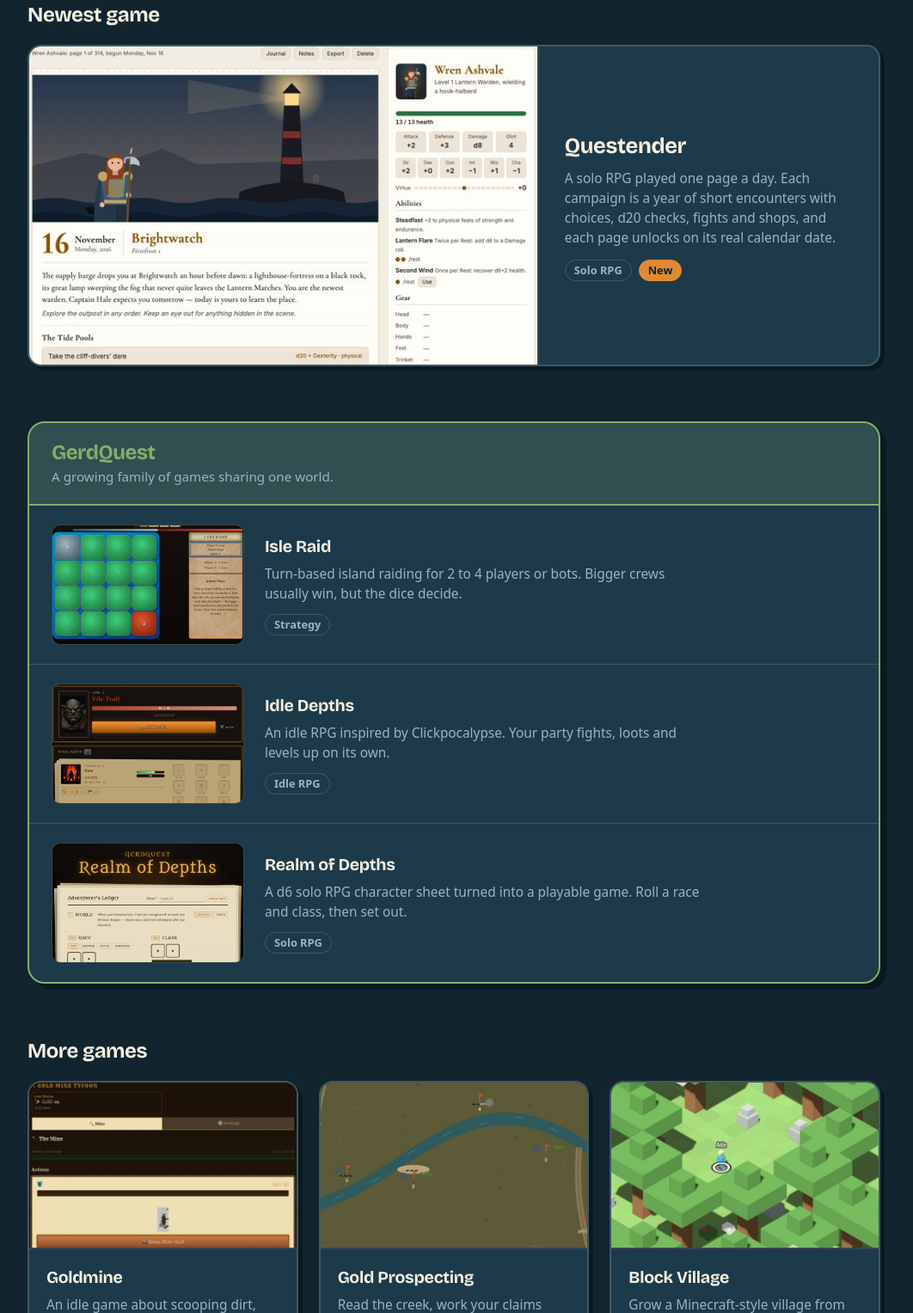
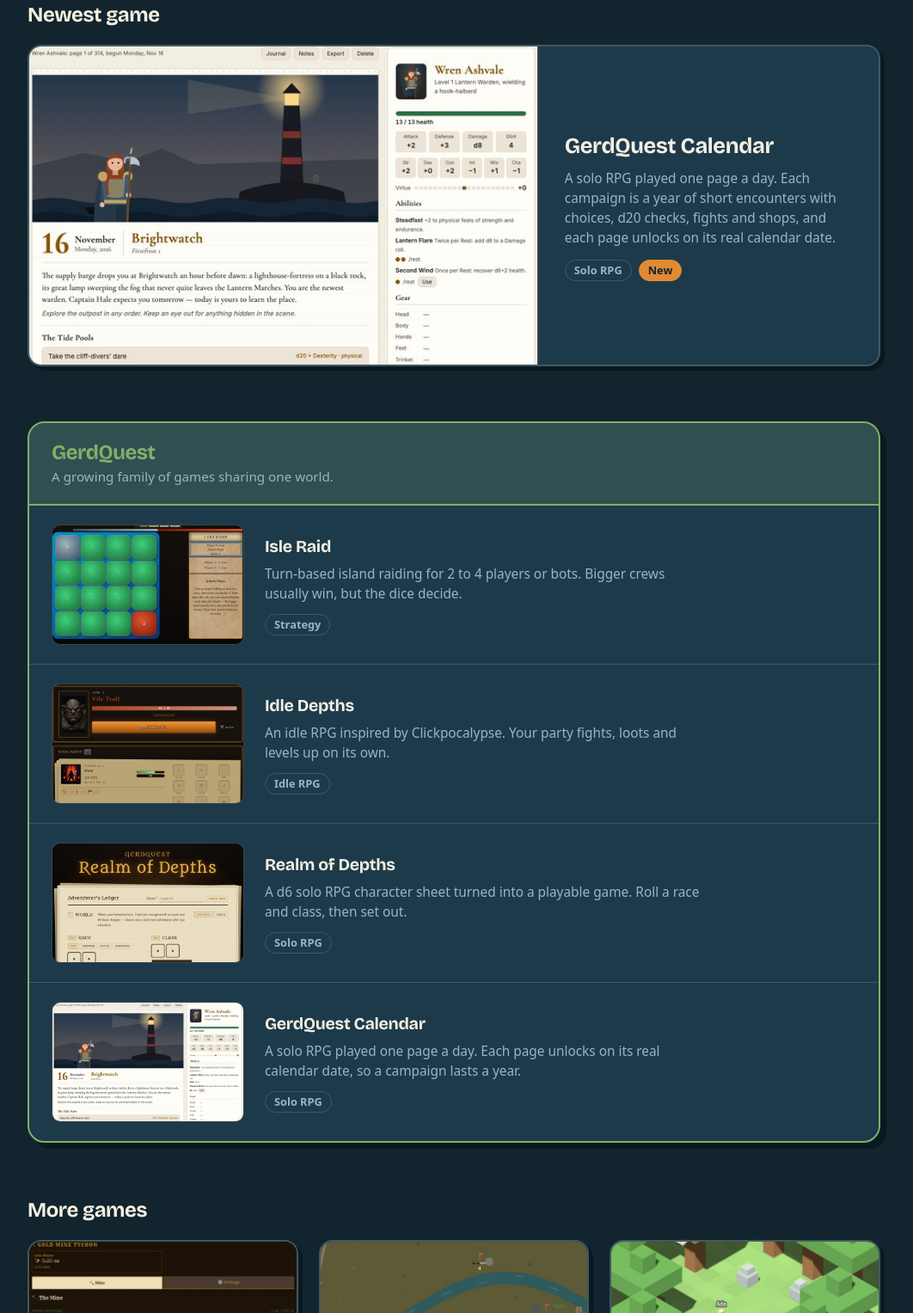
Before and after one commit to NerdyToddGerdy/nerdy-gerdy-games, a plain HTML site: page index.html in a window 1280 px wide. Shown: the part 333-1860 px from the top of the page at 86% size, without its empty margins (112-1174 px from the left). Drawn offline with nearby package versions, Linux system fonts and the light colour scheme; a web font is replaced by a local one.

Commit message:
Rename Questender to GerdQuest Calendar and list it in the GerdQuest series
Co-Authored-By: Claude Opus 5.5 <noreply@anthropic.com>

```diff
--- a/index.html
+++ b/index.html
@@ -44,10 +44,10 @@
     <section aria-labelledby="featured-title">
         <h2 class="section-title" id="featured-title">Newest game</h2>
 
-        <a class="game featured" href="https://nerdytoddgerdy.github.io/questender/">
-            <img class="thumb" src="shots/questender.jpg" alt="" width="640" height="400">
+        <a class="game featured" href="https://nerdytoddgerdy.github.io/gerdquest-calendar/">
+            <img class="thumb" src="shots/gerdquest-calendar.jpg" alt="" width="640" height="400">
             <div class="entry-body">
-                <h3>Questender</h3>
+                <h3>GerdQuest Calendar</h3>
                 <p class="desc">A solo RPG played one page a day. Each campaign is a year of short encounters with choices, d20 checks, fights and shops, and each page unlocks on its real calendar date.</p>
                 <p class="tags"><span class="tag">Solo RPG</span><span class="tag tag-new">New</span></p>
             </div>
@@ -83,6 +83,15 @@
             <div class="entry-body">
                 <h3>Realm of Depths</h3>
                 <p class="desc">A d6 solo RPG character sheet turned into a playable game. Roll a race and class, then set out.</p>
+                <p class="tags"><span class="tag">Solo RPG</span></p>
+            </div>
+        </a>
+
+        <a class="panel" href="https://nerdytoddgerdy.github.io/gerdquest-calendar/">
+            <img class="thumb" src="shots/gerdquest-calendar.jpg" alt="" width="640" height="400" loading="lazy">
+            <div class="entry-body">
+                <h3>GerdQuest Calendar</h3>
+                <p class="desc">A solo RPG played one page a day. Each page unlocks on its real calendar date, so a campaign lasts a year.</p>
                 <p class="tags"><span class="tag">Solo RPG</span></p>
             </div>
         </a>
```
Also changed, not shown: shots/gerdquest-calendar.jpg (renamed from shots/questender.jpg).
